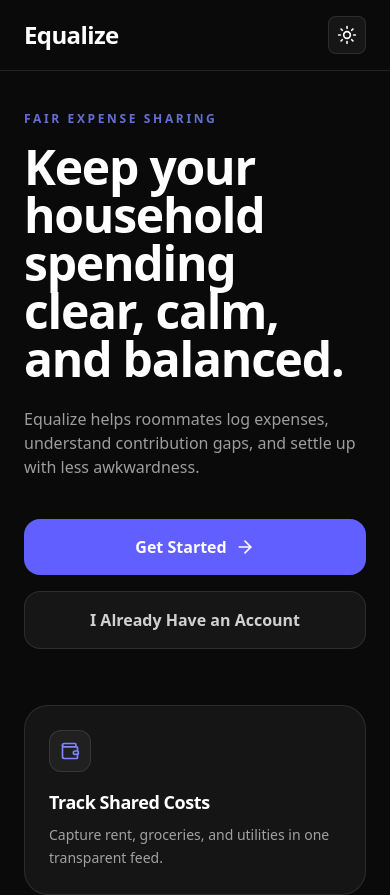
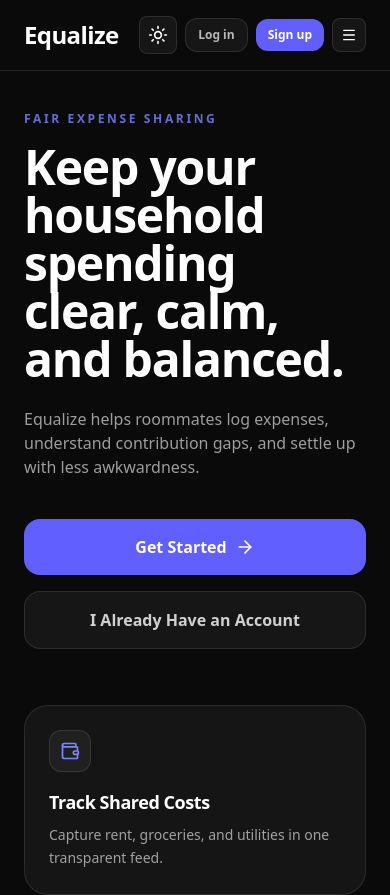
Before and after one commit to LamdaDev/Equalize, a React (Vite) app: page / in a window 390 px wide. Shown: the top 895 px of the page. Built offline with nearby package versions, Linux system fonts and the light colour scheme.

Commit message:
Landing page header update

```diff
--- a/src/components/Header.tsx
+++ b/src/components/Header.tsx
@@ -1,5 +1,6 @@
+import { useState } from "react";
 import { motion } from "motion/react";
-import { Moon, Sun } from "lucide-react";
+import { Menu, Moon, Sun, X } from "lucide-react";
 
 interface HeaderProps {
   isDark: boolean;
@@ -18,12 +19,18 @@ export default function Header({
   onSignUp,
   currentPage = "landing",
 }: HeaderProps) {
+  const [isMobileMenuOpen, setIsMobileMenuOpen] = useState(false);
   const textClass = isDark ? "text-white" : "text-black";
   const borderClass = isDark ? "border-white/10" : "border-black/10";
   const bgSecondaryClass = isDark ? "bg-white/5" : "bg-black/5";
   const textSecondaryClass = isDark ? "text-white/70" : "text-black/60";
   const hoverClass = isDark ? "hover:text-white" : "hover:text-black";
   const activeClass = isDark ? "text-white" : "text-black";
+
+  const handleMobileNavigate = (page: "features" | "about" | "contact") => {
+    onNavigate(page);
+    setIsMobileMenuOpen(false);
+  };
 
   return (
     <motion.div
@@ -35,7 +42,10 @@ export default function Header({
       <div className="mx-auto max-w-5xl flex items-center justify-between">
         <div className="flex items-center gap-8">
           <button
-            onClick={() => onNavigate("landing")}
+            onClick={() => {
+              onNavigate("landing");
+              setIsMobileMenuOpen(false);
+            }}
             className={`text-2xl font-bold tracking-tight ${textClass} transition-colors ${hoverClass}`}
           >
             Equalize
@@ -69,7 +79,7 @@ export default function Header({
           </nav>
         </div>
 
-        <div className="flex items-center gap-3">
+        <div className="flex items-center gap-2 sm:gap-3">
           <button
             onClick={onToggleTheme}
             className={`rounded-lg border ${borderClass} ${bgSecondaryClass} p-2 transition-colors ${hoverClass}`}
@@ -83,18 +93,62 @@ export default function Header({
           </button>
           <button
             onClick={onLogin}
-            className={`hidden sm:block rounded-xl border ${borderClass} ${bgSecondaryClass} px-5 py-2.5 text-sm font-semibold ${textSecondaryClass} transition-colors ${hoverClass}`}
+            className={`rounded-xl border ${borderClass} ${bgSecondaryClass} px-3 py-2 text-xs font-semibold ${textSecondaryClass} transition-colors ${hoverClass} sm:px-5 sm:py-2.5 sm:text-sm`}
           >
             Log in
           </button>
           <button
             onClick={onSignUp}
-            className="hidden sm:block rounded-xl bg-indigo-500 px-5 py-2.5 text-sm font-semibold text-white transition-colors hover:bg-indigo-400"
+            className="rounded-xl bg-indigo-500 px-3 py-2 text-xs font-semibold text-white transition-colors hover:bg-indigo-400 sm:px-5 sm:py-2.5 sm:text-sm"
           >
             Sign up
           </button>
+          <button
+            onClick={() => setIsMobileMenuOpen(!isMobileMenuOpen)}
+            className={`rounded-lg border ${borderClass} ${bgSecondaryClass} p-2 transition-colors ${hoverClass} sm:hidden`}
+            title={isMobileMenuOpen ? "Close navigation menu" : "Open navigation menu"}
+            aria-label={isMobileMenuOpen ? "Close navigation menu" : "Open navigation menu"}
+            aria-expanded={isMobileMenuOpen}
+          >
+            {isMobileMenuOpen ? (
+              <X className="h-4 w-4" />
+            ) : (
+              <Menu className="h-4 w-4" />
+            )}
+          </button>
         </div>
       </div>
+
+      {isMobileMenuOpen && (
+        <div className={`mx-auto mt-3 max-w-5xl border-t ${borderClass} pt-3 sm:hidden`}>
+          <nav className="flex flex-col gap-1">
+            <button
+              onClick={() => handleMobileNavigate("features")}
+              className={`w-full rounded-lg px-3 py-2 text-left text-sm font-semibold transition-colors ${
+                currentPage === "features" ? activeClass : textSecondaryClass
+              } ${hoverClass}`}
+            >
+              Features
+            </button>
+            <button
+              onClick={() => handleMobileNavigate("about")}
+              className={`w-full rounded-lg px-3 py-2 text-left text-sm font-semibold transition-colors ${
+                currentPage === "about" ? activeClass : textSecondaryClass
+              } ${hoverClass}`}
+            >
+              About
+            </button>
+            <button
+              onClick={() => handleMobileNavigate("contact")}
+              className={`w-full rounded-lg px-3 py-2 text-left text-sm font-semibold transition-colors ${
+                currentPage === "contact" ? activeClass : textSecondaryClass
+              } ${hoverClass}`}
+            >
+              Contact
+            </button>
+          </nav>
+        </div>
+      )}
     </motion.div>
   );
 }
```
